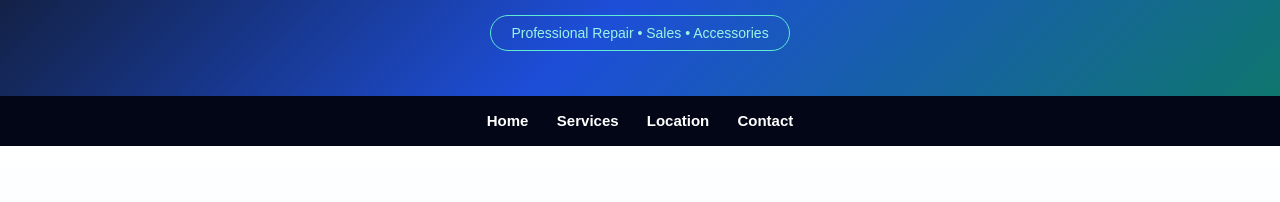
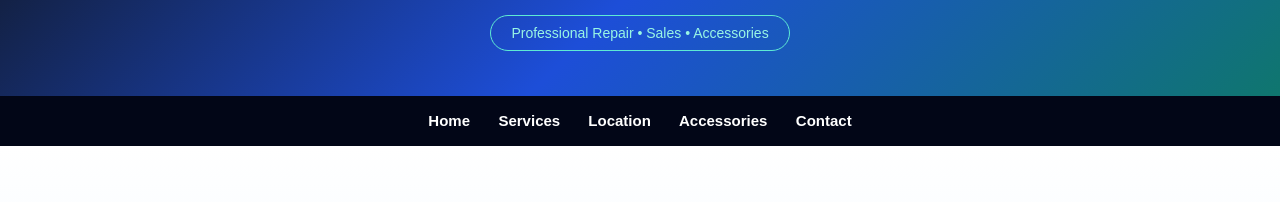
Before and after one commit to dkv11062002-dot/dkv-fix-mobile-website, a plain HTML site: page index.html in a window 1280 px wide. Shown: the part 129-331 px from the top of the page. Drawn offline with Linux system fonts and the light colour scheme.

Commit message:
Add files via upload

```diff
--- a/index.html
+++ b/index.html
@@ -368,6 +368,8 @@
             Location
         </a>
 
+        <a href="accessories.html">Accessories</a>
+
         <a href="#contact">
             Contact
         </a>
```
